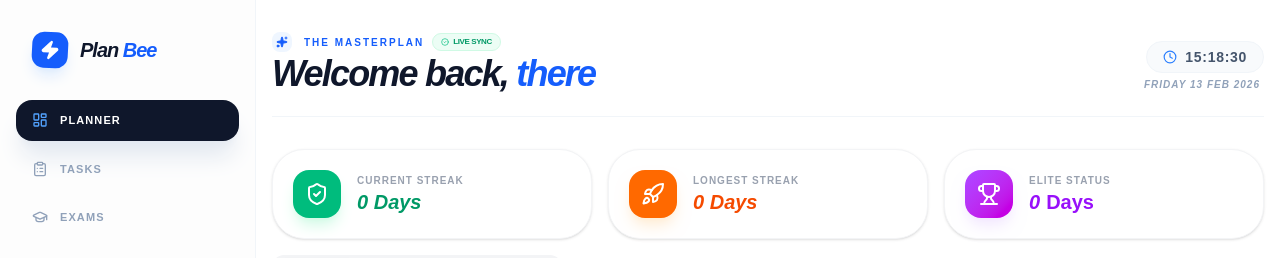
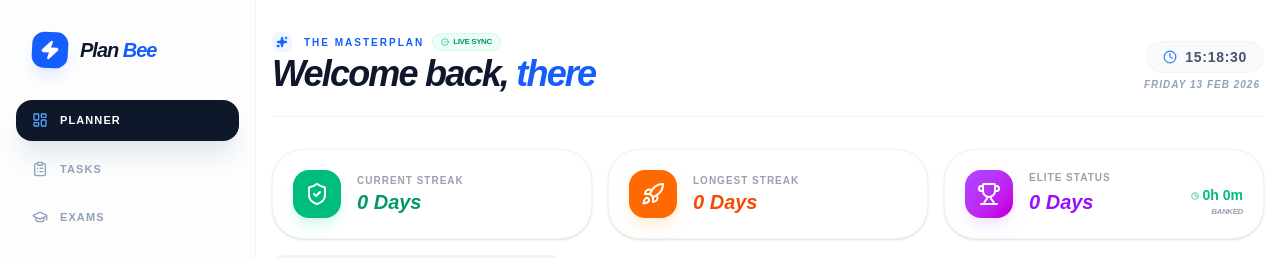
Before and after one commit to sohpra/SmartPlanner, a Next.js app: page /planner in a window 1280 px wide. Shown: the top 258 px of the page. Built offline with nearby package versions, Linux system fonts and the light colour scheme; no server answers; the database is empty.

Commit message:
show lifetime bonus

```diff
--- a/app/planner/PlannerClient.tsx
+++ b/app/planner/PlannerClient.tsx
@@ -46,6 +46,7 @@ export default function PlannerPage() {
     current_streak: number;
     longest_streak: number;
     elite_count: number
+    lifetime_bonus_mins: number;
   } | null>(null);
 
   const exams = useExams();
@@ -133,7 +134,7 @@ export default function PlannerPage() {
       // 1. Fetch Top-Bar Stats
       const { data: statsData } = await supabase
         .from('planner_stats')
-        .select('current_streak, longest_streak, elite_count')
+        .select('current_streak, longest_streak, elite_count,lifetime_bonus_mins')
         .eq('user_id', user.id)
         .single();
       if (statsData) setStats(statsData);
@@ -222,7 +223,7 @@ export default function PlannerPage() {
 
         const { data: newStats } = await supabase
           .from('planner_stats')
-          .select('current_streak, longest_streak, elite_count')
+          .select('current_streak, longest_streak, elite_count, lifetime_bonus_mins')
           .eq('user_id', user.id)
           .single();
 
@@ -303,11 +304,18 @@ export default function PlannerPage() {
             <div className="h-12 w-12 rounded-2xl bg-gradient-to-br from-purple-500 to-fuchsia-600 flex items-center justify-center shadow-lg shadow-purple-100 group-hover:rotate-6 transition-transform">
               <Trophy className="w-6 h-6 text-white" />
             </div>
-            <div>
+            <div className="flex-1">
               <p className="text-[10px] font-black text-gray-400 uppercase tracking-widest">Elite Status</p>
-              <div className="flex items-center gap-1.5">
-                <p className="text-xl font-black italic text-purple-600">{stats?.elite_count || 0}</p>
-                <span className="text-xl font-black text-purple-600">Days</span>
+              <div className="flex items-center justify-between">
+                <p className="text-xl font-black italic text-purple-600">{stats?.elite_count || 0} Days</p>
+
+                {/* 💰 THE VAULT: Shows redeemable time */}
+                <div className="flex flex-col items-end">
+                  <span className="text-[14px] font-black text-emerald-500 flex items-center gap-1">
+                    <Clock className="w-2 h-2" /> {Math.floor((stats?.lifetime_bonus_mins || 0) / 60)}h { (stats?.lifetime_bonus_mins || 0) % 60}m
+                  </span>
+                  <p className="text-[8px] font-bold text-gray-400 uppercase tracking-tighter italic">Banked</p>
+                </div>
               </div>
             </div>
           </div>
```
